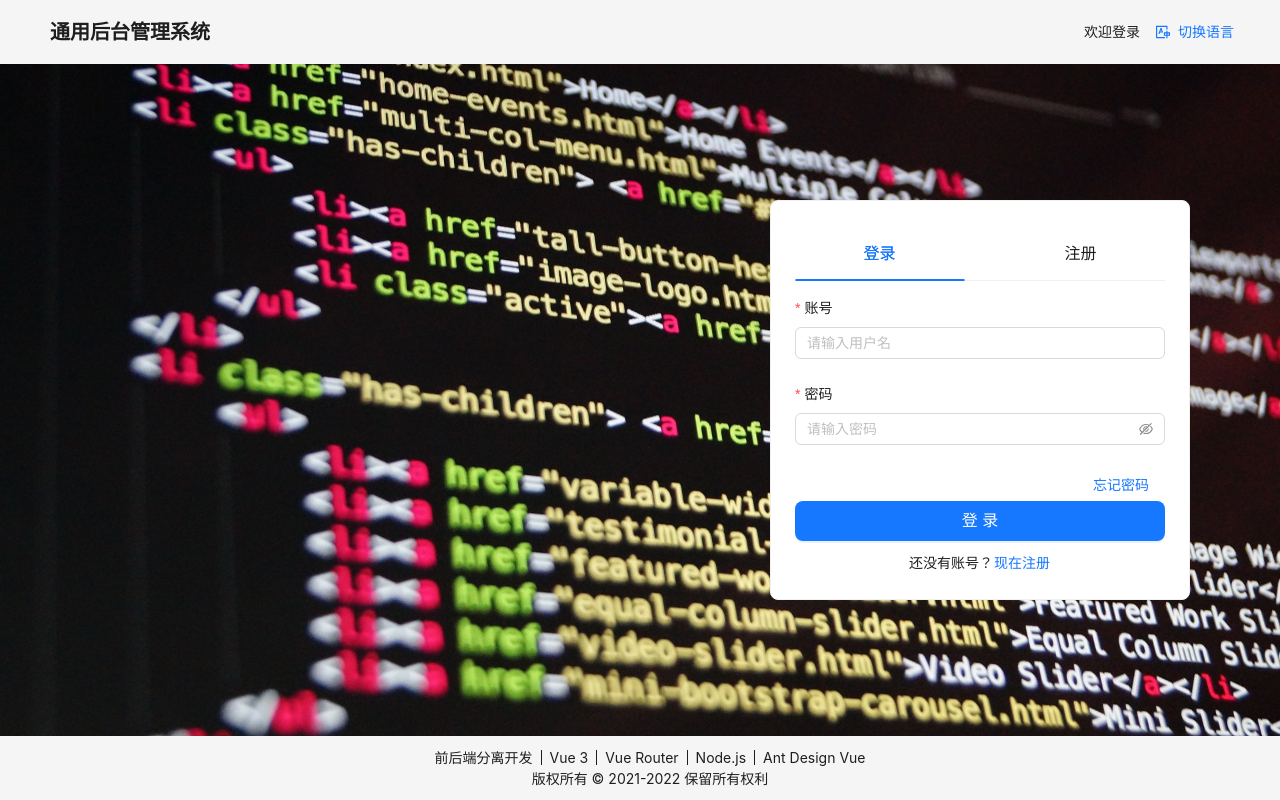
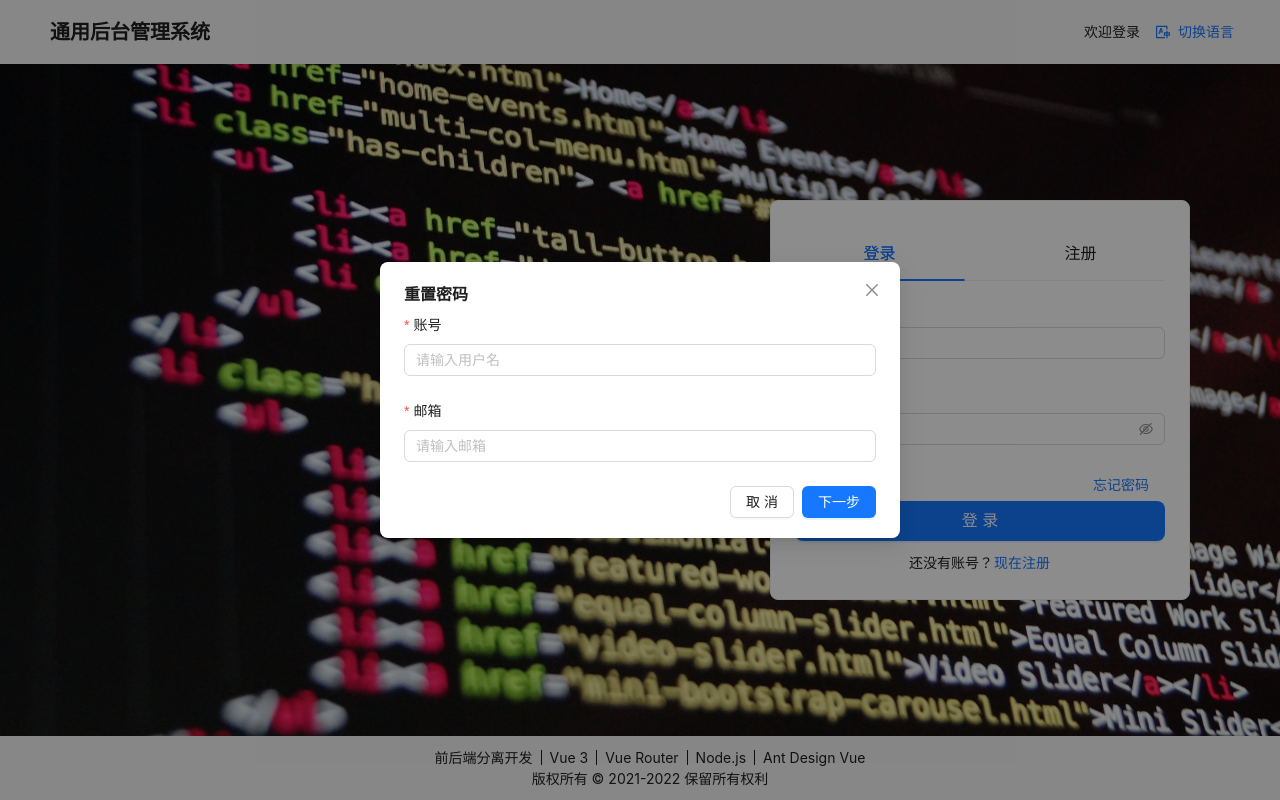
Before and after one commit to chenwenzhuo/GeneralBackendManagementSystem, a React (Vite) app in the folder general-backend-management-system-react/: page /login in a window 1280 px wide. Both pictures are taken after a click on the button "忘记密码". Built offline with nearby package versions, Linux system fonts and the light colour scheme.

Commit message:
feat(login): 添加忘记密码功能- 在登录表单中添加忘记密码按钮 - 实现忘记密码弹窗，包括两个步骤： 1. 输入用户名和邮箱  2. 重置密码 - 添加表单验证规则 - 实现表单数据的收集和状态管理

```diff
--- a/general-backend-management-system-react/src/pages/login/LoginRegisterForm.tsx
+++ b/general-backend-management-system-react/src/pages/login/LoginRegisterForm.tsx
@@ -3,6 +3,7 @@ import { useMemo, useState } from 'react';
 import { useTranslation } from 'react-i18next';
 
 import { useValidationRules } from '@/pages/login/loginRegisterCommon.ts';
+import ResetPwdModal from '@/pages/login/ResetPwdModal.tsx';
 
 import styles from './LoginRegisterForm.module.scss';
 
@@ -91,7 +92,7 @@ export default function LoginRegisterForm({ formType, switchTab }: LoginRegister
 
       {formType === 'login' && (
         <Flex justify={'flex-end'}>
-          <Button type={'link'}>{t('login.content.forget')}</Button>
+          <ResetPwdModal />
         </Flex>
       )}
       <Button type={'primary'} size={'large'} className={styles['login-reg-button']}>
--- /dev/null
+++ b/general-backend-management-system-react/src/pages/login/ResetPwdModal.tsx
@@ -0,0 +1,129 @@
+import { Button, Form, Input, Modal } from 'antd';
+import { useState } from 'react';
+import { useTranslation } from 'react-i18next';
+
+import { useValidationRules } from '@/pages/login/loginRegisterCommon.ts';
+
+const { Item: FormItem } = Form;
+const { Password } = Input;
+
+export default function ResetPwdModal() {
+  const { t } = useTranslation();
+
+  const [isModalOpen, setIsModalOpen] = useState<boolean>(false);
+  const [step, setStep] = useState<number>(1);
+
+  const [step1Form] = Form.useForm();
+  const [step2Form] = Form.useForm();
+  const [step1FormData, setStep1FormData] = useState({ username: '', email: '' });
+  const [step2FormData, setStep2FormData] = useState({ password: '', passwordConfirm: '' });
+  const validationRules = useValidationRules(step2FormData);
+
+  const modalFooterBtns = [
+    <Button key={'cancel'} onClick={closeModal}>
+      {t('login.content.cancel')}
+    </Button>,
+  ];
+  if (step === 1) {
+    modalFooterBtns.push(
+      <Button key={'next'} type={'primary'} onClick={() => gotoStep(2)}>
+        {t('login.content.next')}
+      </Button>,
+    );
+  } else if (step === 2) {
+    modalFooterBtns.push(
+      <Button key={'prev'} type={'primary'} onClick={() => gotoStep(1)}>
+        {t('login.content.prev')}
+      </Button>,
+      <Button key={'confirm'} type={'primary'} onClick={closeModal}>
+        {t('login.content.confirm')}
+      </Button>,
+    );
+  }
+
+  function openModal() {
+    setIsModalOpen(true);
+  }
+
+  function closeModal() {
+    setIsModalOpen(false);
+  }
+
+  function gotoStep(nextStep: number) {
+    setStep(nextStep);
+  }
+
+  return (
+    <>
+      <Button type={'link'} onClick={openModal}>
+        {t('login.content.forget')}
+      </Button>
+      <Modal
+        open={isModalOpen}
+        title={t('login.content.resetPwd')}
+        footer={modalFooterBtns}
+        centered
+        maskClosable={false}
+      >
+        {step === 1 && (
+          <Form form={step1Form} layout={'vertical'} autoComplete={'off'}>
+            <FormItem
+              name={'username'}
+              label={t('login.content.username')}
+              rules={validationRules.username}
+              validateTrigger={['onBlur', 'onChange']}
+              validateFirst
+            >
+              <Input
+                placeholder={t('login.content.usernamePlaceholder')}
+                onChange={(e) => setStep1FormData({ ...step1FormData, username: e.target.value })}
+              />
+            </FormItem>
+            <FormItem
+              name={'email'}
+              label={t('login.content.email')}
+              rules={validationRules.email}
+              validateTrigger={['onBlur', 'onChange']}
+              validateFirst
+            >
+              <Input
+                placeholder={t('login.content.emailPlaceholder')}
+                onChange={(e) => setStep1FormData({ ...step1FormData, email: e.target.value })}
+              />
+            </FormItem>
+          </Form>
+        )}
+        {step === 2 && (
+          <Form form={step2Form} layout={'vertical'} autoComplete={'off'}>
+            <FormItem
+              name={'password'}
+              label={t('login.content.password')}
+              rules={validationRules.password}
+              validateTrigger={['onBlur', 'onChange']}
+              validateFirst
+            >
+              <Password
+                placeholder={t('login.content.passwordPlaceholder')}
+                onChange={(e) => setStep2FormData({ ...step2FormData, password: e.target.value })}
+              />
+            </FormItem>
+            <FormItem
+              name={'passwordConfirm'}
+              label={t('login.content.passwordConfirm')}
+              rules={validationRules.confirmPwd}
+              validateTrigger={['onBlur']}
+              validateFirst
+            >
+              <Password
+                placeholder={t('login.content.passwordConfirmPlaceholder')}
+                onChange={(e) =>
+                  setStep2FormData({ ...step2FormData, passwordConfirm: e.target.value })
+                }
+              />
+            </FormItem>
+          </Form>
+        )}
+      </Modal>
+    </>
+  );
+}
```
